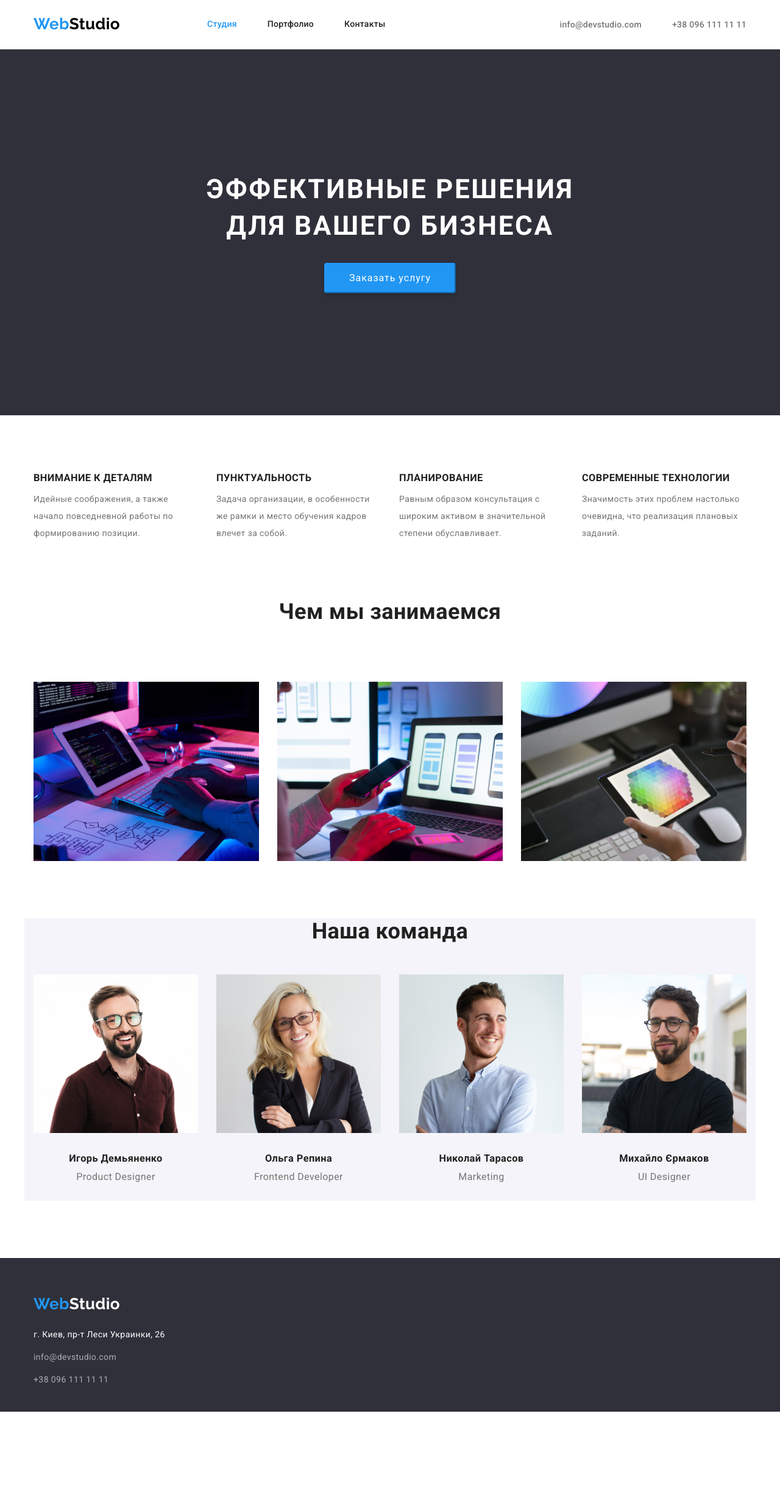
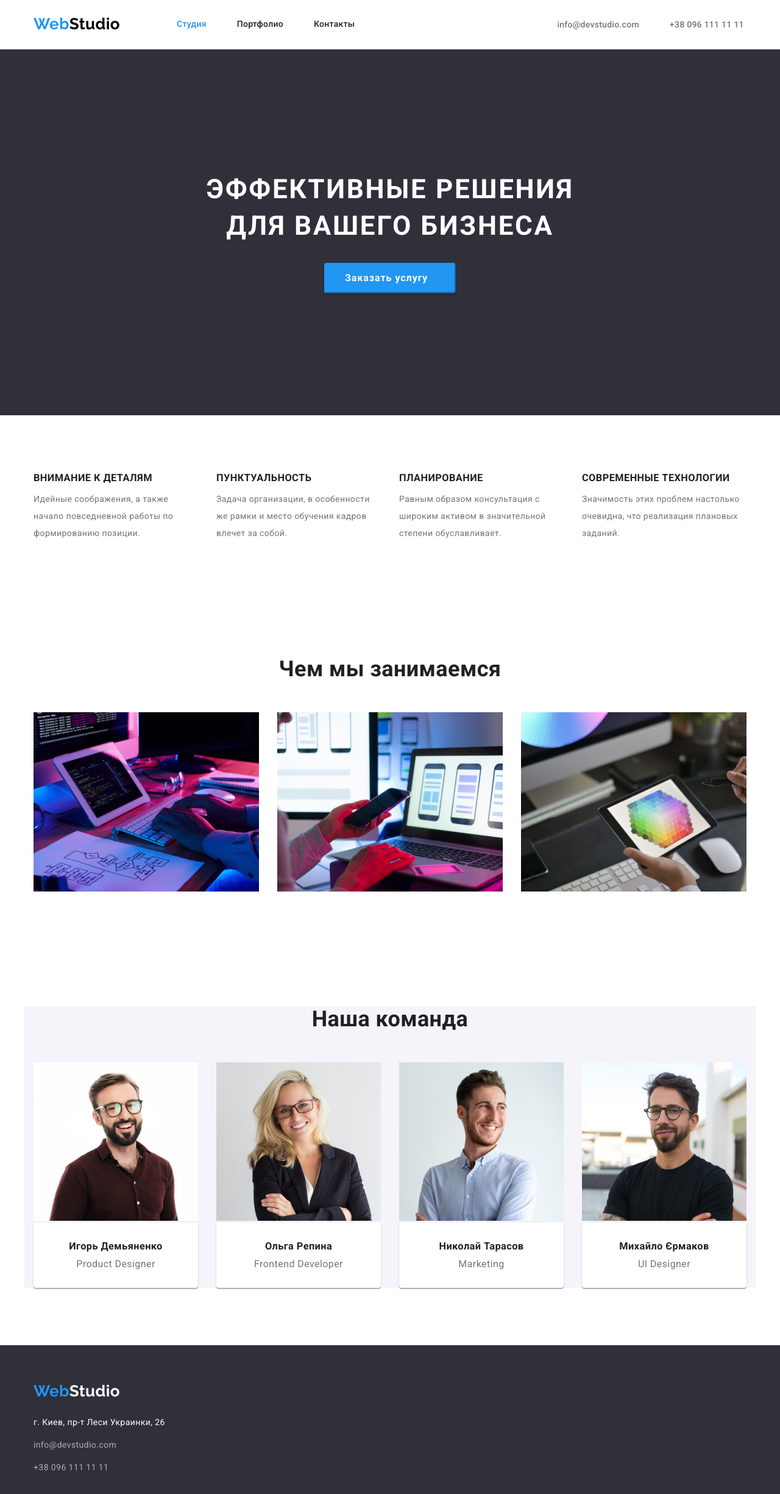
Before and after one commit to Khymych1980/goit-markup-hw-03, a plain HTML site: page index.html in a window 1280 px wide. Shown: the whole page at 61% size. Before the commit the page ends 2315 px from the top, so only its background shows below. Drawn offline with nearby package versions, Linux system fonts and the light colour scheme.

Commit message:
Виправлення спроба 3

```diff
--- a/index.html
+++ b/index.html
@@ -52,7 +52,7 @@
 
 			<!--Секція-2_Наши преимущества-->
 
-			<section>
+			<section class="section">
 				<div class="container">
 					<h2 hidden>Наши преимущества</h2>
 					<ul class="skill-com-list">
@@ -82,7 +82,7 @@
 
 			<!--Секція_3-Чем мы занимаемся-->
 
-			<section>
+			<section class="section">
 				<div class="container">
 					<h2 class="head-poslugu">Чем мы занимаемся</h2>
 					<div class="container-our-work">
@@ -115,29 +115,37 @@
 
 			<!--Секція_4_Наша команда-->
 
-			<section class="team">
+			<section class="section">
 				<div class="container container-our-comand">
 					<h2 class="head-command">Наша команда</h2>
 					<ul class="our-comand">
 						<li class="our-comand-li">
 							<img src="./images/2-komand-01.jpg" alt="" width="270" height="260" />
+							<div class="our-comand-name">
 								<h3 class="name">Игорь Демьяненко</h3>
 								<p lang="en" class="work">Product Designer</p>
+							</div>
 						</li>
 						<li class="our-comand-li">
 							<img src="./images/2-komand-02.jpg" alt="" width="270" height="260" />
+							<div class="our-comand-name">
 								<h3 class="name">Ольга Репина</h3>
 								<p lang="en" class="work">Frontend Developer</p>
+							</div>
 						</li>
 						<li class="our-comand-li">
 							<img src="./images/2-komand-03.jpg" alt="" width="270" height="260" />
+							<div class="our-comand-name">
 								<h3 class="name">Николай Тарасов</h3>
 								<p lang="en" class="work">Marketing</p>
+							</div>
 						</li>
 						<li class="our-comand-li">
 							<img src="./images/2-komand-04.jpg" alt="" width="270" height="260" />
+							<div class="our-comand-name">
 								<h3 class="name">Михайло Єрмаков</h3>
 								<p lang="en" class="work">UI Designer</p>
+							</div>
 						</li>
 					</ul>
 				</div>
--- a/styles.css
+++ b/styles.css
@@ -14,6 +14,11 @@ html {
 *::after,
 *::before {
 	box-sizing: inherit;
+}
+
+.section {
+	padding-top: 94px;
+	padding-bottom: 94px;
 }
 
 p,
@@ -56,7 +61,8 @@ body {
 	line-height: 1.2;
 	color: #000000;
 	text-decoration: none;
-	margin-left: 0;
+	padding-top: 24px;
+	padding-bottom: 25px;
 }
 .logo-web {
 	color: #2196f3;
@@ -64,16 +70,11 @@ body {
 
 /*--header--*/
 .header-contein {
-	height: 80px;
-	/* width: 1200px; */
 	display: flex;
 	align-items: center;
-	margin-left: auto;
-	margin-right: auto;
-	/* outline: 2px solid var(--outline-stiles-control); */
 	}
+
 .header {
-	/* border: 1px solid #ECECEC; */
 	border-bottom: 1px solid #ececec;
 }
 
@@ -85,17 +86,18 @@ body {
 	font-weight: 500;
 	line-height: 1.1;
 	letter-spacing: 0.02em;
-	/* outline: 2px solid var(--outline-stiles-control); */
 	justify-content: flex-start;
 }
 
-.header-list,
+.header-list {
+	display: flex;
+	list-style: none;
+	margin-left: 93px;
+}
 .linc-contact {
 	display: flex;
 	list-style: none;
-	margin-left: 93px;
-	margin-left: auto;
-	margin-right: auto;
+	margin-left: 332px;
 }
 
 .header-list li {
@@ -113,7 +115,6 @@ body {
 }
 
 .linc-contact {
-	/* justify-content: flex-end; */
 	margin-right: 0;
 }
 
@@ -127,7 +128,6 @@ body {
 	text-decoration: none;
 	list-style: none;
 	color: var(--brand-color-mame);
-	/* outline: 2px solid var(--outline-stiles-control); */
 	}
 
 .header-list .link-activ {
@@ -139,7 +139,6 @@ body {
 	text-decoration: none;
 	list-style: none;
 	color: #2196f3;
-	/* outline: 2px solid var(--outline-stiles-control); */
 	}
 
 /*--hover and focus --*/
@@ -155,8 +154,8 @@ body {
 
 .linc-mail,
 .linc-tel {
-	padding-top: 35px;
-	padding-bottom: 35px;
+	padding-top: 32px;
+	padding-bottom: 32px;
 	font-weight: 500;
 	line-height: 1.14;
 	letter-spacing: 0.02em;
@@ -179,14 +178,8 @@ body {
 .heroj {
 	background: #2f303a;
 	text-align: center;
-}
-
-.conteiner-heroj {
-	/* width: 1600px; */
-	height: 600px;
-	margin-left: auto;
-	margin-right: auto;
-	margin-bottom: 90px;
+	padding: 200px 0;
+	margin: 0 auto;
 }
 
 .title {
@@ -195,7 +188,6 @@ body {
 	letter-spacing: 0.06em;
 	text-transform: uppercase;
 	color: #ffffff;
-	padding-top: 200px;
 	align-items: center;
 	margin-left: auto;
 	margin-right: auto;
@@ -203,21 +195,27 @@ body {
 }
 
 .button-zakaz {
+	display: flex;
 	color: #ffffff;
 	background: #2196f3;
+	font-family: inherit;
+	font-weight: 700;
+	padding: 10px 32px;
 	font-size: 16px;
 	line-height: 1.88;
 	letter-spacing: 0.06em;
 	cursor: pointer;
 	border-radius: 4px;
 	border-color: #2196f3;
-	width: 216px;
+	min-width: 216px;
 	height: 50px;
 	box-shadow: 0px 4px 4px rgba(0, 0, 0, 0.15);
 	margin-left: auto;
 	margin-right: auto;
 	text-align: center;
+	align-items: center;
 	margin-top: 30px;
+	cursor: pointer;
 }
 
 .button-zakaz:hover,
@@ -231,12 +229,6 @@ body {
 .skill-com-list {
 	display: flex;
 	list-style: none;
-	margin-top: 94px;
-	margin-bottom: 94px;
-	/* padding-left: 0px;
-	padding-right: 30px; */
-
-	/* outline: 2px solid var(--outline-stiles-control); */
 }
 
 .skills-contain {
@@ -244,28 +236,14 @@ body {
 	padding-right: 30px;
 }
 
-/* .skill-com-list > li {
-	padding-left: 0px;
-	padding-right: 30px;
-} */
-
-/* justify-content: space-around;
-	margin-bottom: 60px; */
-
-/* .linc-contact .item + .item {
-	margin-left: 50px;
-} */
 
 .skills-cont {
 	width: 270px;
-	/* outline: 2px solid var(--outline-stiles-control); */
 	}
 
 .head-rysy,
 .head-opys {
 	width: 270px;
-	/* outline: 2px solid var(--outline-stiles-control); */
-	/* margin: 0; */
 }
 
 .head-rysy {
@@ -296,21 +274,14 @@ body {
 	display: flex;
 	margin-left: 0px;
 	margin-right: 30px;
-	/* justify-content: space-around; */
 	}
 
 .work-list {
 	display: flex;
 	list-style: none;
-	/* margin-left: 93px; */
-	margin-bottom: 60px;
-	/* height: auto; */
-	/* outline: 2px solid var(--outline-stiles-control); */
 }
 
 .container-our-work {
-	margin-top: 94px;
-	margin-bottom: 94px;
 	/* outline: var(--outline-stiles-control); */
 }
 .container-our-work:nth-last-child(n + 3) {
@@ -321,6 +292,47 @@ body {
 	display: block;
 	height: auto;
 	width: auto;
+}
+
+/*--Секція_4_Наша команда--*/
+
+.container-our-comand {
+	background: #f5f4fa;
+}
+
+.head-command {
+	font-weight: 700;
+	font-size: 36px;
+	line-height: 42px;
+	text-align: center;
+	color: var(--brand-color-mame);
+}
+
+.our-comand {
+	display: flex;
+	list-style: none;
+	margin-top: 50px;
+}
+
+.our-comand-name {
+	background: #ffffff;
+	box-shadow: 0px 1px 3px rgba(0, 0, 0, 0.12), 0px 1px 1px rgba(0, 0, 0, 0.14), 0px 2px 1px rgba(0, 0, 0, 0.2);
+	border-radius: 0px 0px 4px 4px;
+}
+
+.our-comand > li {
+	padding-left: 0px;
+	padding-right: 30px;
+}
+
+.name {
+	padding-top: 30px;
+	padding-bottom: 10px;
+	text-align: center;
+}
+
+.work {
+	padding-bottom: 30px;
 }
 
 .mame {
@@ -339,52 +351,11 @@ body {
 	color: #757575;
 }
 
-/*--Секція_4_Наша команда--*/
-
-.container-our-comand {
-	margin-top: 94px;
-	/* padding-top: 94px; */
-	background: #f5f4fa;
-}
-
-.head-command {
-	font-weight: 700;
-	font-size: 36px;
-	line-height: 42px;
-	text-align: center;
-	color: var(--brand-color-mame);
-}
-
-.our-comand {
-	display: flex;
-	list-style: none;
-
-	margin-top: 50px;
-	/* margin-bottom: 94px; */
-	/* outline: 2px solid var(--outline-stiles-control); */
-	/* justify-content: space-around; */
-}
-.our-comand > li {
-	padding-left: 0px;
-	padding-right: 30px;
-}
-
-.name {
-	padding-top: 30px;
-	padding-bottom: 10px;
-	text-align: center;
-}
-
-.work {
-	padding-bottom: 30px;
-}
-
 .team {
-	/* outline: 2px solid var(--outline-stiles-control); */
+	outline: 2px solid var(--outline-stiles-control);
 }
 
 /*--footer--*/
-
 .footer {
 	display: flex;
 	background: #2f303a;
@@ -420,9 +391,6 @@ body {
 	color: var(--brand-color-hedfut);
 }
 
-.container-our-comand {
-	margin-bottom: 94px;
-}
 
 .addes-tel-mail li {
 	text-decoration: none;
@@ -463,7 +431,6 @@ body {
 .filtr-buttn {
 	display: flex;
 	list-style: none;
-	/* outline: 2px solid var(--outline-stiles-control); */
 	margin-left: auto;
 	margin-right: auto;
 	align-items: center;
@@ -475,7 +442,6 @@ body {
 .filtr-buttn {
 	margin-left: 8px;
 	color: #212121;
-	/* background: #f5f4fa; */
 	border-radius: 4px;
 	border-radius: 4px;
 	font-weight: 500;
@@ -521,22 +487,26 @@ body {
 	display: flex;
 	flex-wrap: wrap;
 	list-style: none;
-	/* outline: 2px solid var(--outline-stiles-control); */
 	padding: 0px;
 	margin: 0px;
+	padding-left: 0px;
 }
 
 .portfolio-cart {
 	width: 370px;
-	/* width: calc((100%-60px)/3); */
 	height: 404px;
-	/* outline: 2px solid var(--outline-stiles-control); */
-	/* margin-right: 30px; */
+
 	margin-bottom: 30px;
 	flex-basis: calc((100% - 60px) / 3);
 	margin-right: 30px;
 	margin-bottom: 30px;
+	border-bottom: 1px solid #eeeeee;
+	border-left: 1px solid #eeeeee;
+	border-right: 1px solid #eeeeee;
 }
+
+	/* width: calc((100%-60px)/3); */
+	/* outline: 2px solid var(--outline-stiles-control); */
 
 	.portfolio-cart:nth-last-child(3n + 1) {
 	margin-right: 0;
```
Also changed, not shown: portfolio.html (+1 -1 lines). Lines whose indentation alone changed are shown as unchanged.
